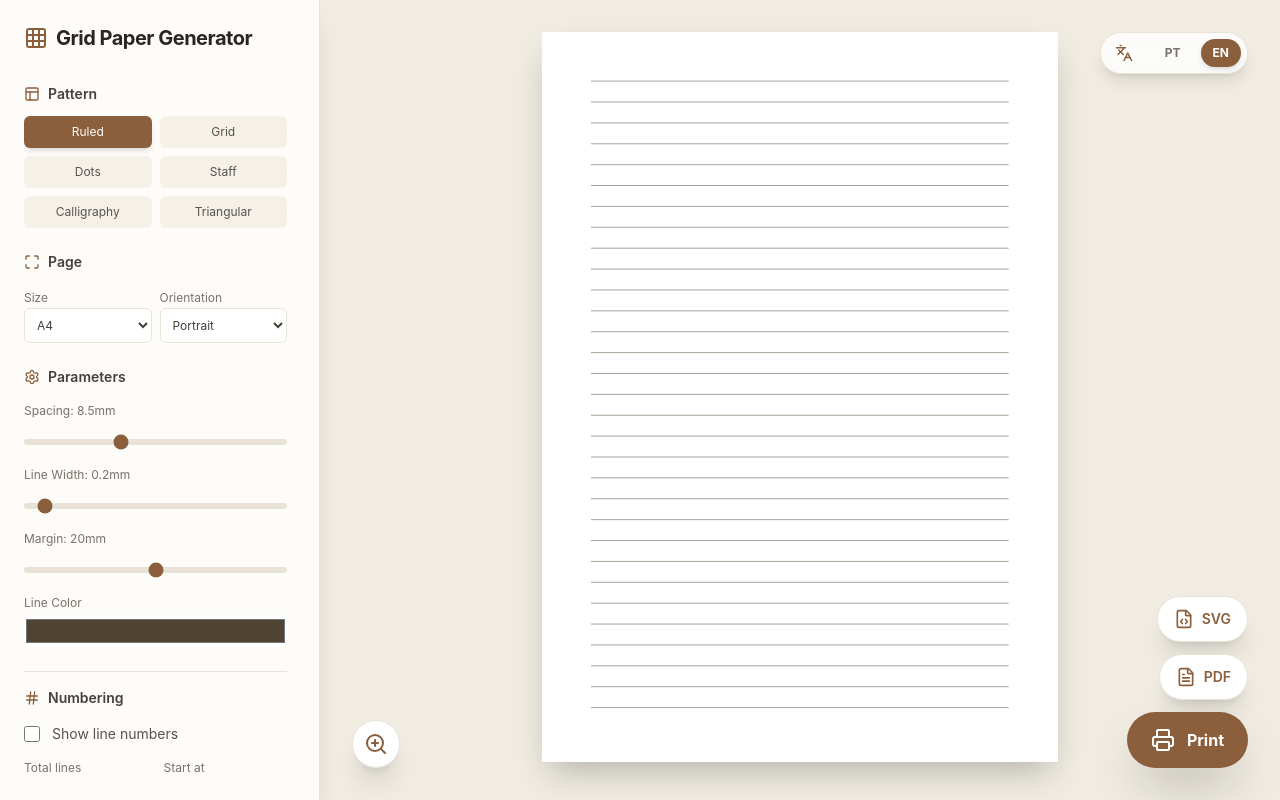
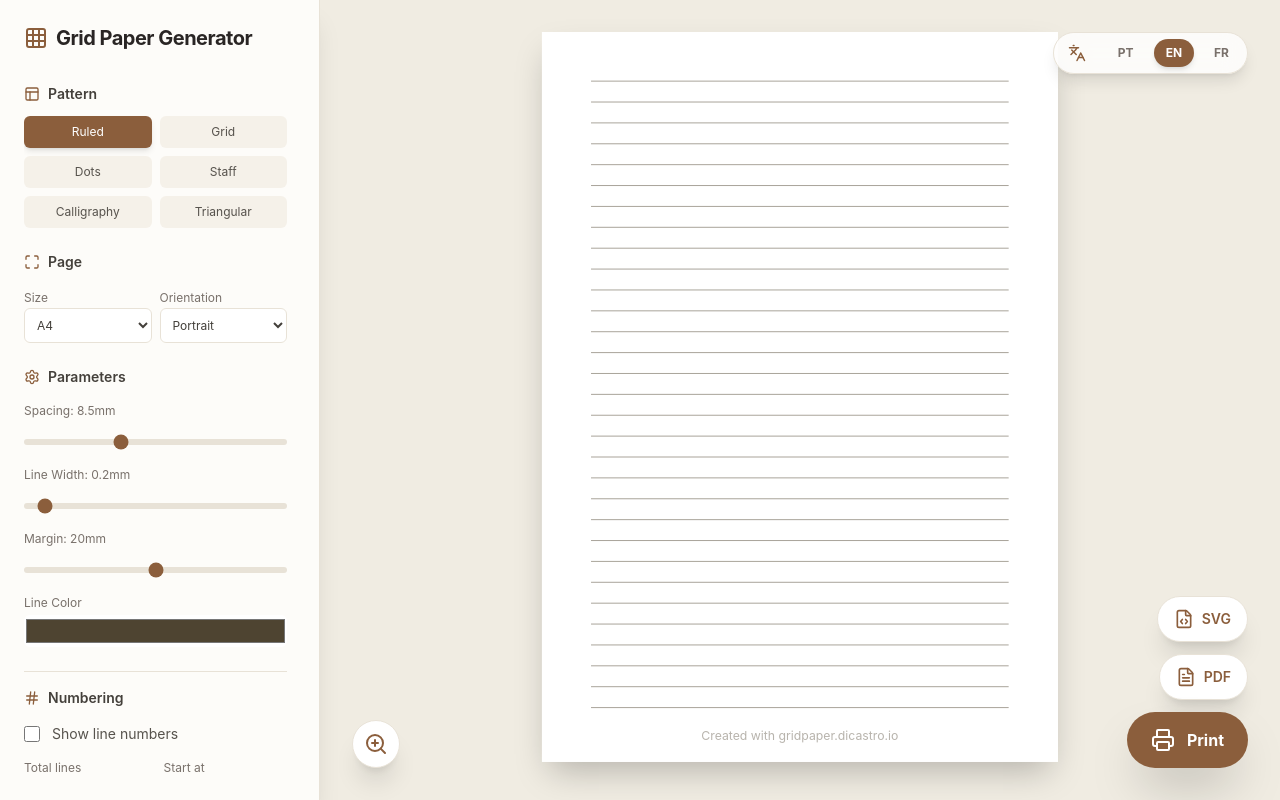
Before and after one commit to bruno-dicastro/grid-paper, a React (Vite) app: page / in a window 1280 px wide. Built offline with nearby package versions, Linux system fonts and the light colour scheme.

Commit message:
Add URL at the footer

```diff
--- a/src/App.tsx
+++ b/src/App.tsx
@@ -226,6 +226,16 @@ function App() {
           >
             EN
           </button>
+          <button
+            onClick={() => i18n.changeLanguage('fr')}
+            className={`px-3 py-1.5 text-xs font-bold rounded-full transition-all cursor-pointer ${
+              i18n.language.startsWith('fr')
+                ? 'bg-[#8b5e3c] text-white shadow-md'
+                : 'text-stone-500 hover:bg-stone-100'
+            }`}
+          >
+            FR
+          </button>
         </div>
 
         {/* Floating Zoom Control - Bottom Left */}
--- a/src/components/PatternSVG.tsx
+++ b/src/components/PatternSVG.tsx
@@ -1,4 +1,5 @@
 import React from 'react';
+import { useTranslation } from 'react-i18next';
 import type { PaperSettings } from '../types/paper';
 
 interface PatternSVGProps {
@@ -9,6 +10,7 @@ interface PatternSVGProps {
 }
 
 export const PatternSVG: React.FC<PatternSVGProps> = ({ settings, width, height, pageIndex }) => {
+  const { t } = useTranslation();
   const { pattern, spacing, lineColor, lineWidth, margin, showLineNumbers, startNumber, totalLines } = settings;
 
   const contentWidth = width - (margin * 2);
@@ -164,11 +166,18 @@ export const PatternSVG: React.FC<PatternSVGProps> = ({ settings, width, height,
           )}
         </g>
       )}
-      {settings.footer && (
-        <text x={width / 2} y={height - margin / 2} fontSize={margin / 3} fill={lineColor} textAnchor="middle" dominantBaseline="middle" className="select-none">
-          {settings.footer}
-        </text>
-      )}
+      <text
+        x={width / 2}
+        y={height - margin / 2}
+        fontSize={Math.max(3, margin / 4)}
+        fill={lineColor}
+        textAnchor="middle"
+        dominantBaseline="middle"
+        className="select-none"
+        fillOpacity={settings.footer ? 1 : 0.4}
+      >
+        {settings.footer || t('sidebar.footer_default')}
+      </text>
     </svg>
   );
 };
--- a/src/locales/en.json
+++ b/src/locales/en.json
@@ -30,6 +30,7 @@
     "header_main": "Header (Primary)",
     "header_secondary": "Header (Secondary)",
     "footer": "Footer",
+    "footer_default": "Created with gridpaper.dicastro.io",
     "watermark": "Watermark",
     "placeholders": {
       "header_main": "e.g. Name, Institution...",
--- a/src/locales/pt.json
+++ b/src/locales/pt.json
@@ -30,6 +30,7 @@
     "header_main": "Cabeçalho (Principal)",
     "header_secondary": "Cabeçalho (Secundário)",
     "footer": "Rodapé",
+    "footer_default": "Criado com gridpaper.dicastro.io",
     "watermark": "Marca d'água",
     "placeholders": {
       "header_main": "Ex: Nome, Instituição...",
```
